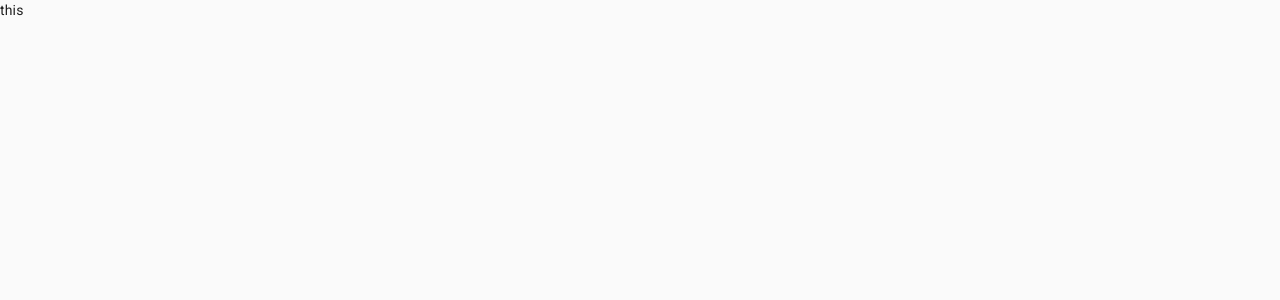
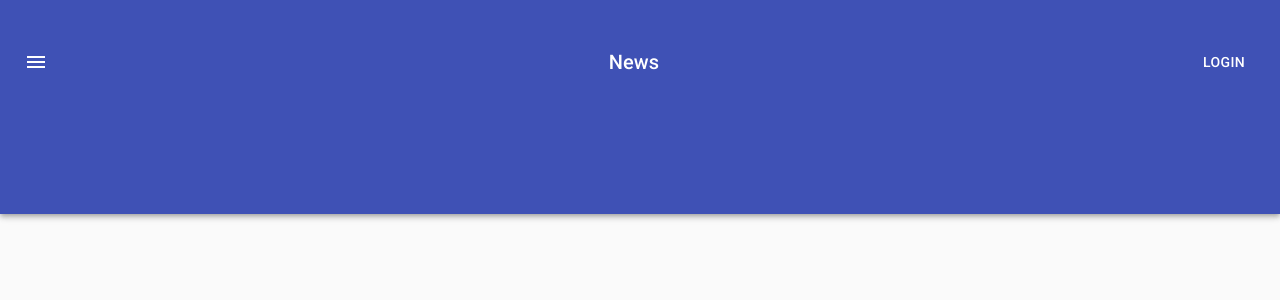
Before and after one commit to richardokonicha/indara-product, a React (Create React App) app: page / in a window 1280 px wide. Shown: the top 300 px of the page. Built offline with nearby package versions, Linux system fonts and the light colour scheme.

Commit message:
Header2 component style

```diff
--- a/package.json
+++ b/package.json
@@ -4,6 +4,7 @@
   "private": true,
   "dependencies": {
     "@material-ui/core": "^4.11.0",
+    "@material-ui/icons": "^4.9.1",
     "@testing-library/jest-dom": "^4.2.4",
     "@testing-library/react": "^9.3.2",
     "@testing-library/user-event": "^7.1.2",
--- a/src/components/Layouts/Header2.jsx
+++ b/src/components/Layouts/Header2.jsx
@@ -1,10 +1,45 @@
-import React, { Component } from "react";
+import React from "react";
+import { makeStyles } from "@material-ui/core/styles";
+import AppBar from "@material-ui/core/AppBar";
+import Toolbar from "@material-ui/core/Toolbar";
+import Typography from "@material-ui/core/Typography";
+import Button from "@material-ui/core/Button";
+import IconButton from "@material-ui/core/IconButton";
+import MenuIcon from "@material-ui/icons/Menu";
 
-class Header extends Component {
-  state = {};
-  render() {
-    return <div>this</div>;
-  }
+const useStyles = makeStyles((theme) => ({
+  root: {
+    flexGrow: 1,
+  },
+  menuButton: {
+    marginRight: theme.spacing(2),
+  },
+  title: {
+    flexGrow: 1,
+  },
+}));
+
+export default function ButtonAppBar() {
+  const classes = useStyles();
+
+  return (
+    <div className={classes.root}>
+      <AppBar position="static">
+        <Toolbar>
+          <IconButton
+            edge="start"
+            className={classes.menuButton}
+            color="inherit"
+            aria-label="menu"
+          >
+            <MenuIcon />
+          </IconButton>
+          <Typography variant="h6" className={classes.title}>
+            News
+          </Typography>
+          <Button color="inherit">Login</Button>
+        </Toolbar>
+      </AppBar>
+    </div>
+  );
 }
-
-export default Header;
```
Also changed, not shown: 1 other file (tests, documents, lock files or other folders).
